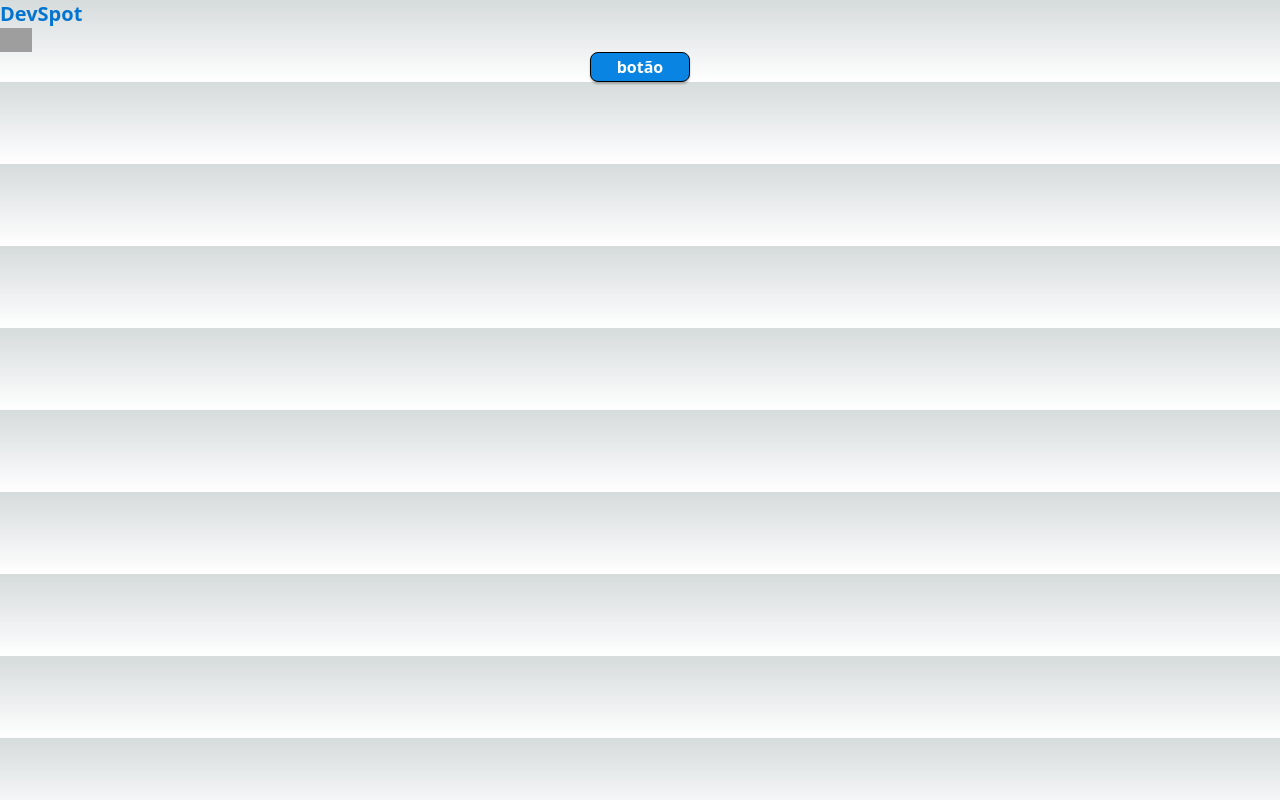
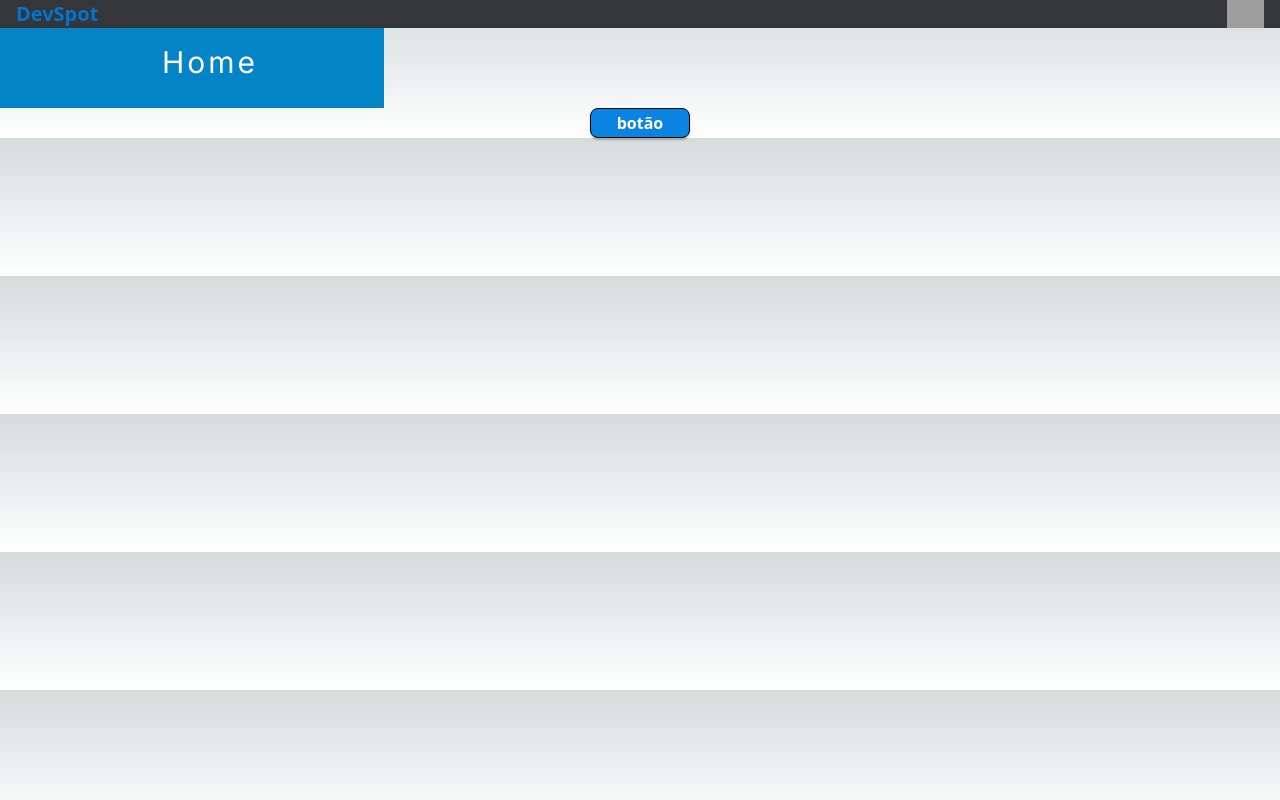
Before and after one commit to kelving0mes/devspot-app, a Next.js app: page / in a window 1280 px wide. Built offline with nearby package versions, Linux system fonts and the light colour scheme; grey boxes are pictures that could not be loaded.

Commit message:
header 90%

```diff
--- a/package.json
+++ b/package.json
@@ -15,7 +15,9 @@
     "next": "13.4.19",
     "postcss": "8.4.29",
     "react": "18.2.0",
-    "react-dom": "18.2.0",
-    "tailwindcss": "3.3.3"
+    "react-dom": "18.2.0"
+  },
+  "devDependencies": {
+    "tailwindcss": "^3.3.3"
   }
 }
--- a/src/app/components/header/Header.jsx
+++ b/src/app/components/header/Header.jsx
@@ -1,17 +1,20 @@
 import Logo from "./Logo";
 
-export default function Header() {
+export default function Header(props) {
    return (
       <>
-         <div className="flex flex-row justify-between w-full items-start" id="WrapRoot"></div>
+         <div className="w-full h-7 justify-between inline-flex bg-[#35363a]">
             <Logo />
-            <div className="flex flex-row justify-between w-full items-start">
+            <div className="flex flex-row mr-4">
                <img
                   src="https://file.rendit.io/n/pShussQGcDIhAOtycBli.svg"
-                  className="w-8 shrink-0"
-                  id="Nav"
                />
             </div>
-            </>
+         </div>
+         <div className="w-96 h-20 relative">
+            <div className="w-96 h-20 left-0 top-0 absolute bg-sky-600" />
+            <div className="w-28 left-[154px] top-[16px] absolute text-center text-white text-3xl font-normal tracking-widest">{props.text}</div>
+         </div>
+      </>
    )
 }
--- a/src/app/components/header/Logo.jsx
+++ b/src/app/components/header/Logo.jsx
@@ -1,6 +1,6 @@
 export default function Logo(){
     return(
-        <div className="text-center text-xl font-['Noto_Sans'] font-semibold tracking-[2.2] text-[#0374d0] w-min">
+        <div className="text-xl font-['Noto_Sans'] ml-4 font-semibold tracking-[2.2] text-[#0374d0] w-min">
             DevSpot
         </div>
     )
--- a/src/app/page.js
+++ b/src/app/page.js
@@ -5,7 +5,7 @@ import Header from "./components/header/Header";
 export default function Home() {
   return (
     <>
-      <Header/>
+      <Header text="Home"/>
       <Button1/>
     </>
   )
```
Also changed, not shown: 1 other file (tests, documents, lock files or other folders).
